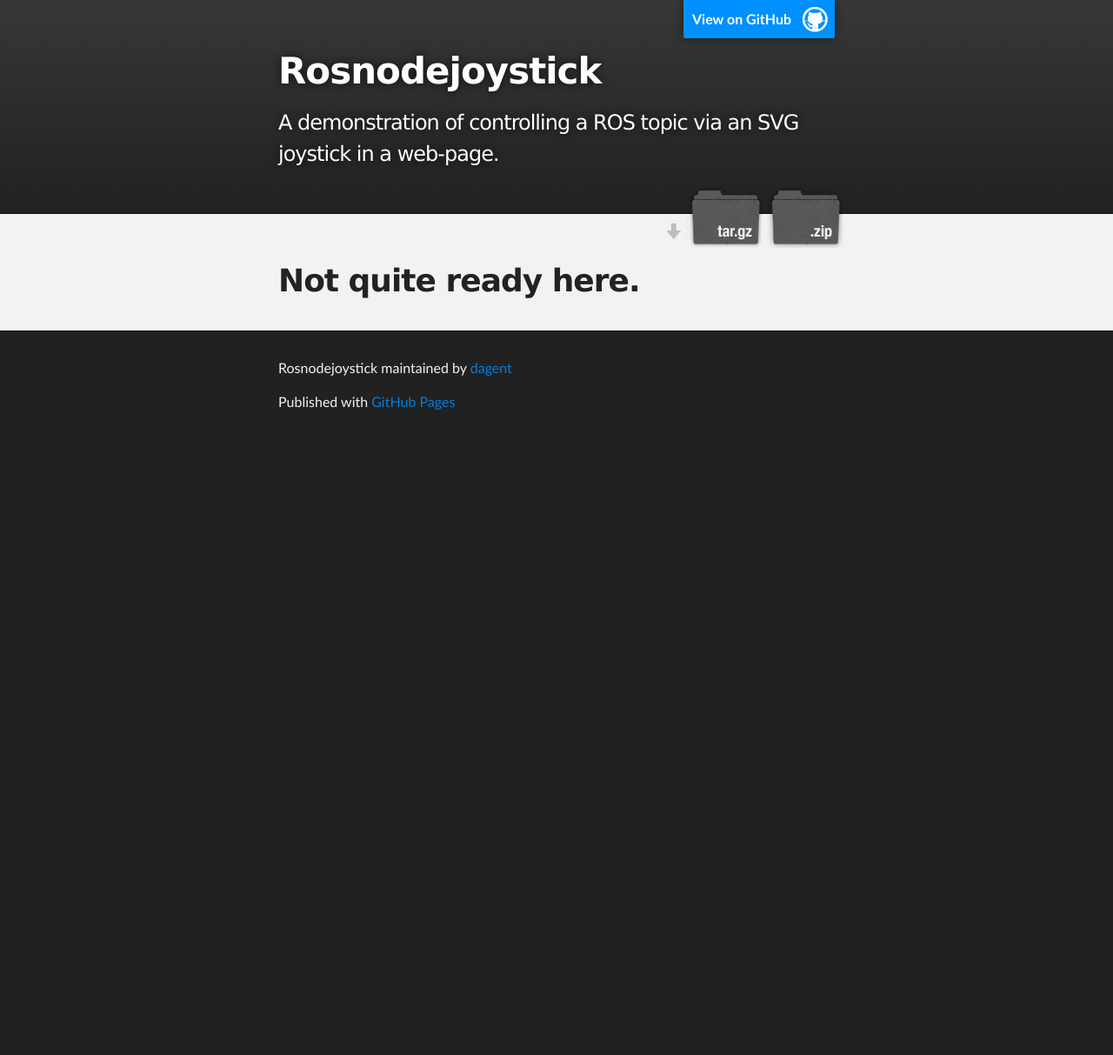
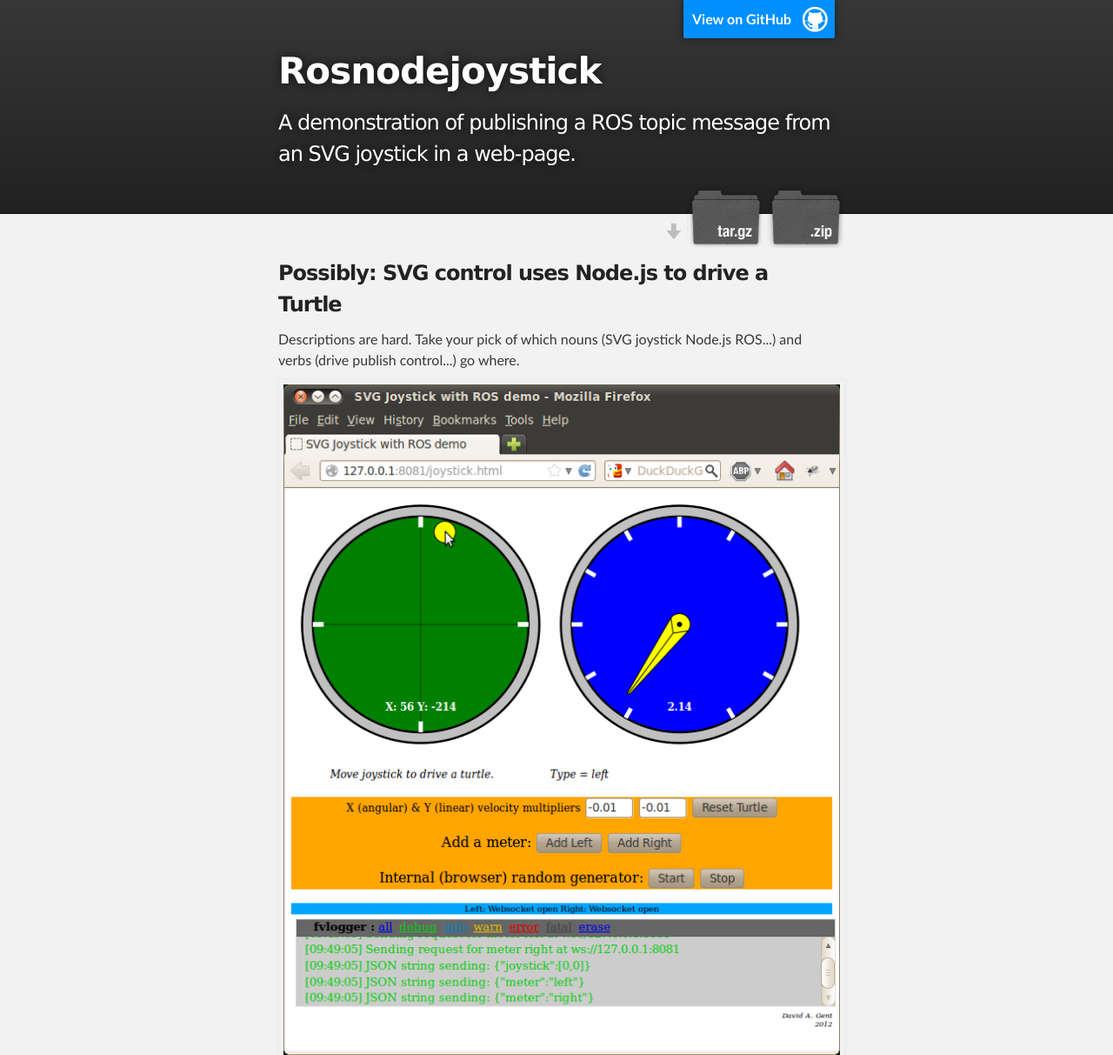
Before and after one commit to dagent/rosNodeJoystick, a plain HTML site: page index.html in a window 1280 px wide. Shown: the top 1213 px of the page at 87% size. Before the commit the page ends 800 px from the top, so only its background shows below. Drawn offline with Linux system fonts and the light colour scheme.

Commit message:
Added some images...

```diff
--- a/index.html
+++ b/index.html
@@ -19,7 +19,7 @@
           <a id="forkme_banner" href="https://github.com/dagent/rosNodeJoystick">View on GitHub</a>
 
           <h1 id="project_title">Rosnodejoystick</h1>
-          <h2 id="project_tagline">A demonstration of controlling a ROS topic via an SVG joystick in a web-page.</h2>
+          <h2 id="project_tagline">A demonstration of publishing a ROS topic message from an SVG joystick in a web-page.</h2>
 
             <section id="downloads">
               <a class="zip_download_link" href="https://github.com/dagent/rosNodeJoystick/zipball/master">Download this project as a .zip file</a>
@@ -31,7 +31,10 @@
     <!-- MAIN CONTENT -->
     <div id="main_content_wrap" class="outer">
       <section id="main_content" class="inner">
-        <h1>Not quite ready here.</h1>
+        <h3>Possibly: SVG control uses Node.js to drive a Turtle</h1>
+        Descriptions are hard.  Take your pick of which nouns (SVG joystick Node.js ROS...) and verbs (drive publish control...) go where.
+      <img src="images/SVG-Joystick-with-ROS-demo.png">
+      <img src="images/TurtleSim.png">
       </section>
     </div>
 
```
Also changed, not shown: images/SVG-Joystick-with-ROS-demo.png (added), images/TurtleSim.png (added), 1 other file.
